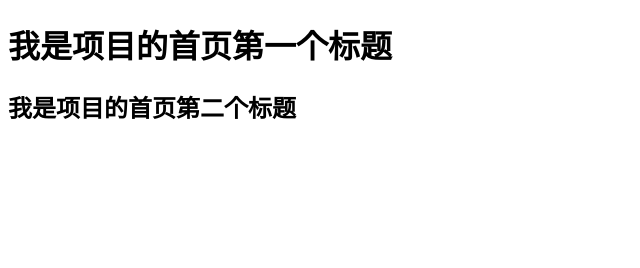
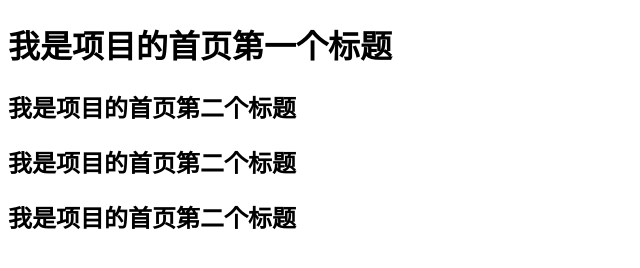
Before and after one commit to Diviner1987/project, a website: page src/html/index.html in a window 1280 px wide. Shown: the whole page, without its empty margins (0-640 px from the left). Drawn offline with Linux system fonts and the light colour scheme.

Commit message:
第三次提交

```diff
--- a/src/html/index.html
+++ b/src/html/index.html
@@ -11,7 +11,8 @@
 <body>
     <h1>我是项目的首页第一个标题</h1>
     <h2>我是项目的首页第二个标题</h2>
-
+    <h2>我是项目的首页第二个标题</h2>
+    <h2>我是项目的首页第二个标题</h2>
 </body>
 
 </html>
--- a/src/js/index.js
+++ b/src/js/index.js
@@ -1 +1,2 @@
-alert('我是和项目首页有关的js')
+alert('我是和项目首页有关的js');
+console.log(gfjfhgjfbg);
```
